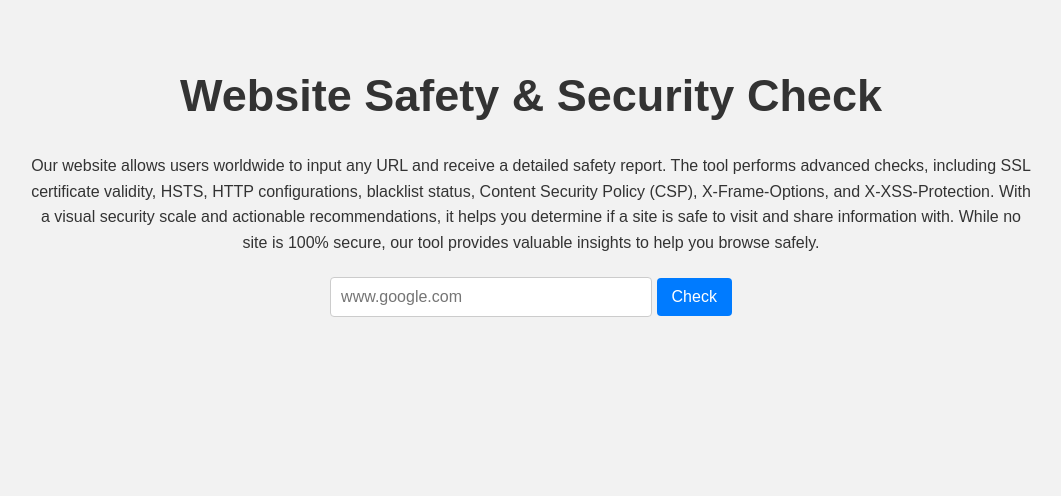
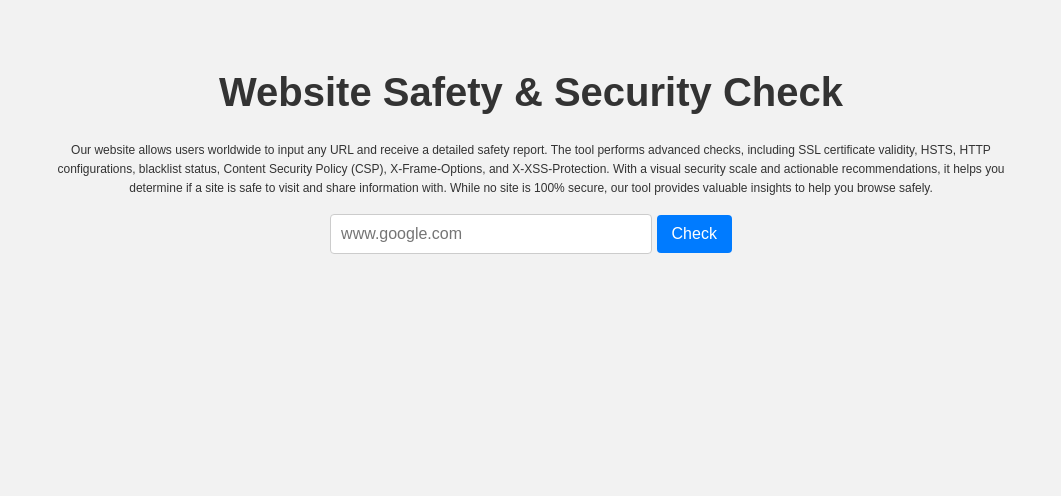
Before and after one commit to Itay25/free-website-security-check, a Flask app: page / in a window 1280 px wide. Shown: the top 496 px of the page, without its empty margins (109-1170 px from the left). Run offline with Flask 3, Linux system fonts and the light colour scheme.

Commit message:
Update index.html.html

```diff
--- a/templates/index.html.html
+++ b/templates/index.html.html
@@ -98,9 +98,9 @@
     </style>
 </head>
 <body>
-    <h1 style="font-size: 45px">Website Safety & Security Check</h1>
+    <h1 style="font-size: 40px">Website Safety & Security Check</h1>
     <div style="display: flex; justify-content: center; align-items: center; text-align: center;">
-        <h4 style="max-width: 1000px; font-weight: normal; font-size: 16px; line-height: 1.6; color: #333;">
+        <h4 style="max-width: 1000px; font-weight: normal; font-size: 12px; line-height: 1.6; color: #333;">
             Our website allows users worldwide to input any URL and receive a detailed safety report. The tool performs advanced checks, including SSL certificate validity, HSTS, HTTP configurations,
             blacklist status, Content Security Policy (CSP), X-Frame-Options, and X-XSS-Protection. With a visual security scale and actionable recommendations, it helps you determine if a site is safe to visit and share information with. While no site is 100% secure, our tool provides valuable insights to help you browse safely.
         </h4>
```
